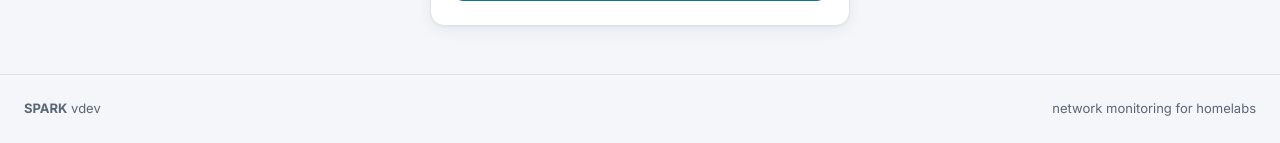
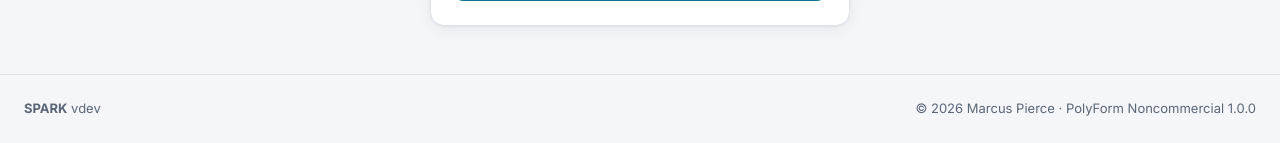
Before and after one commit to MarcusP3/SparkNetworkMonitoring, a FastAPI app: template spark/src/spark/templates/setup.html in a window 1280 px wide. Shown: the part 692-835 px from the top of the page. Run offline with FastAPI, Linux system fonts and the light colour scheme; the template is opened without the code that fills it, so the values that code supplies are empty; parts of the project's set-up code (start-up, migrations or seed data) failed here and were passed over.

Commit message:
License SPARK under PolyForm Noncommercial 1.0.0
Free for personal, homelab, hobby and educational use; commercial use
needs a separate license. LICENSE.md is the official 1.0.0 text,
unmodified (sha256 c0ea4a89... verified from two sources), under a
Required Notice copyright line that anyone passing SPARK on must keep.

Two identical copies: the repo root, where GitHub looks, and spark/,
inside the Docker build context. The Dockerfile copies it beside
pyproject.toml so hatchling ships it in dist-info/licenses/. pyproject
declares the SPDX licence and the author; metadata only, locks untouched.
The footer shows the copyright and licence.

Wheel built with the pinned hatchling 1.32.3: License-Expression
PolyForm-Noncommercial-1.0.0, Author Marcus Pierce, LICENSE.md included.
pytest: 322 passed, 6 skipped. smoke_test.py: 76 passed.

Co-Authored-By: Claude Opus 5.5 <noreply@anthropic.com>
Claude-Session: https://claude.ai/code/session_01E3J6T6xmmu8TpVm2FoCTs4

```diff
--- a/spark/pyproject.toml
+++ b/spark/pyproject.toml
@@ -2,6 +2,8 @@
 name = "spark-monitor"
 version = "0.1.0"
 description = "SPARK - homelab network monitoring: health, alerting, and a live service map"
+license = "PolyForm-Noncommercial-1.0.0"
+authors = [{ name = "Marcus Pierce" }]
 requires-python = ">=3.12"
 dependencies = [
     "fastapi>=0.115",
--- a/spark/src/spark/templates/base.html
+++ b/spark/src/spark/templates/base.html
@@ -42,7 +42,7 @@
 
 <footer class="footer">
   <span><strong>SPARK</strong> <span class="muted">v{{ app_version }}</span></span>
-  <span class="muted">network monitoring for homelabs</span>
+  <span class="muted">© 2026 Marcus Pierce · PolyForm Noncommercial 1.0.0</span>
 </footer>
 <script>
   // Live updates. The server pushes a one-line event when a target changes
```
Also changed, not shown: LICENSE.md (added), README.md, spark/CHANGELOG.md, spark/LICENSE.md (added), 1 other file.
